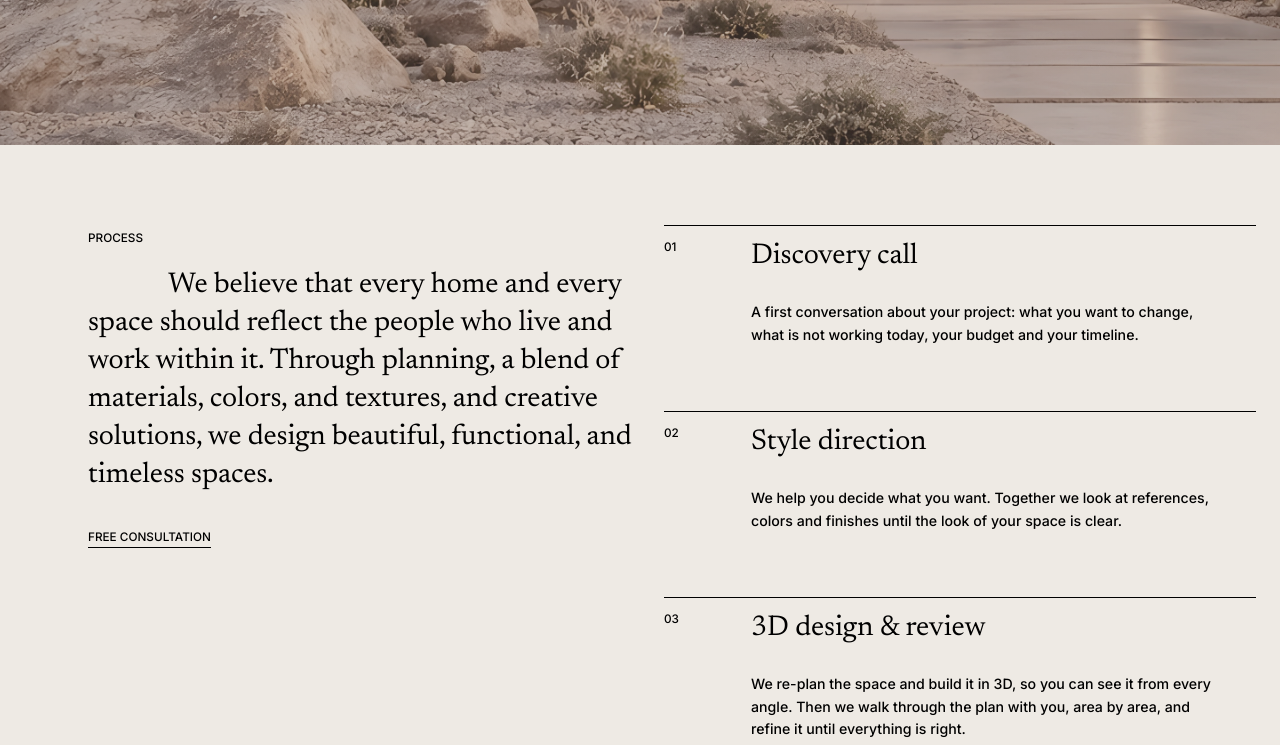
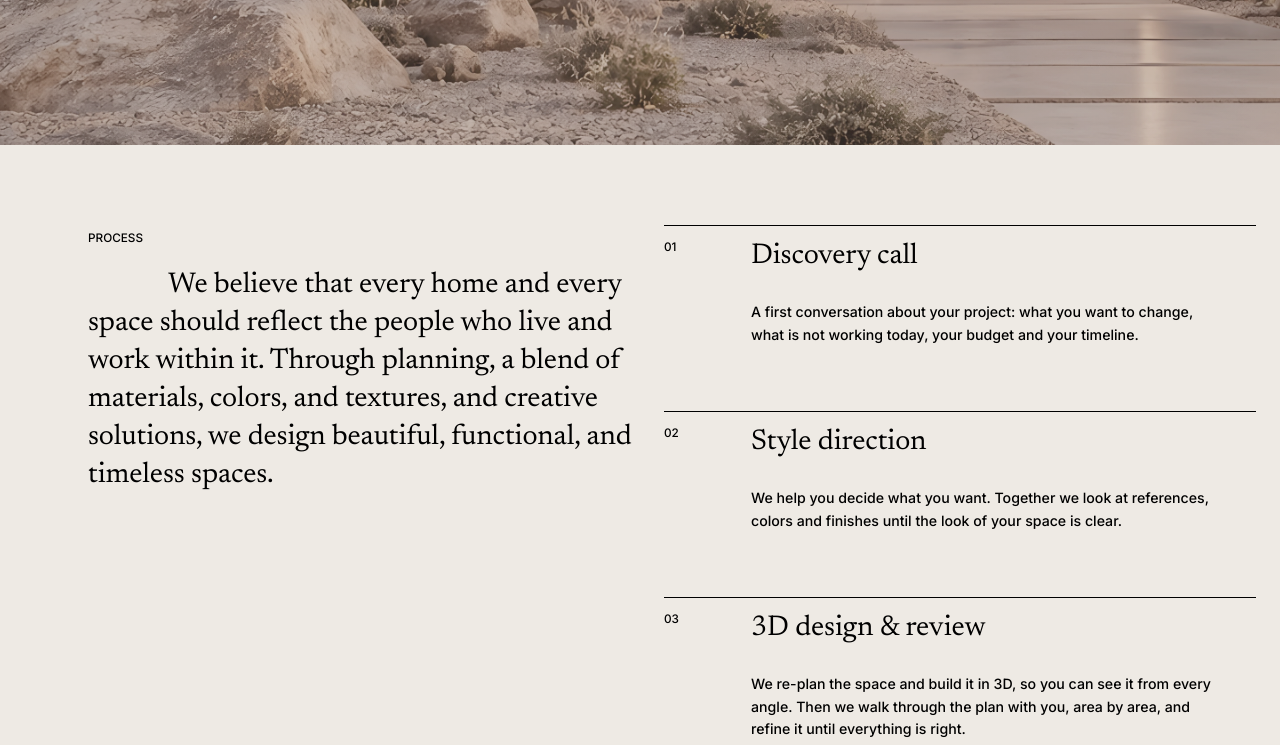
Before and after one commit to ORSHAN999/DESIGNERS, a plain HTML site: page index.html in a window 1280 px wide. Shown: the part 655-1400 px from the top of the page. Drawn offline with nearby package versions, Linux system fonts and the light colour scheme.

Commit message:
Remove the consultation link under the process intro
Co-Authored-By: Claude Fable 5.2 <noreply@anthropic.com>
Claude-Session: https://claude.ai/code/session_01PJnvV7EPmWku7QpvRs9UqU

```diff
--- a/index.html
+++ b/index.html
@@ -64,7 +64,6 @@
       <div class="process-intro">
         <p class="eyebrow">Process</p>
         <p class="lead">We believe that every home and every space should reflect the people who live and work within it. Through planning, a blend of materials, colors, and textures, and creative solutions, we design beautiful, functional, and timeless spaces.</p>
-        <a class="text-link" href="#contact" data-consult>Free consultation</a>
       </div>
       <div class="steps">
           <article class="step" style="--i:0">
```
